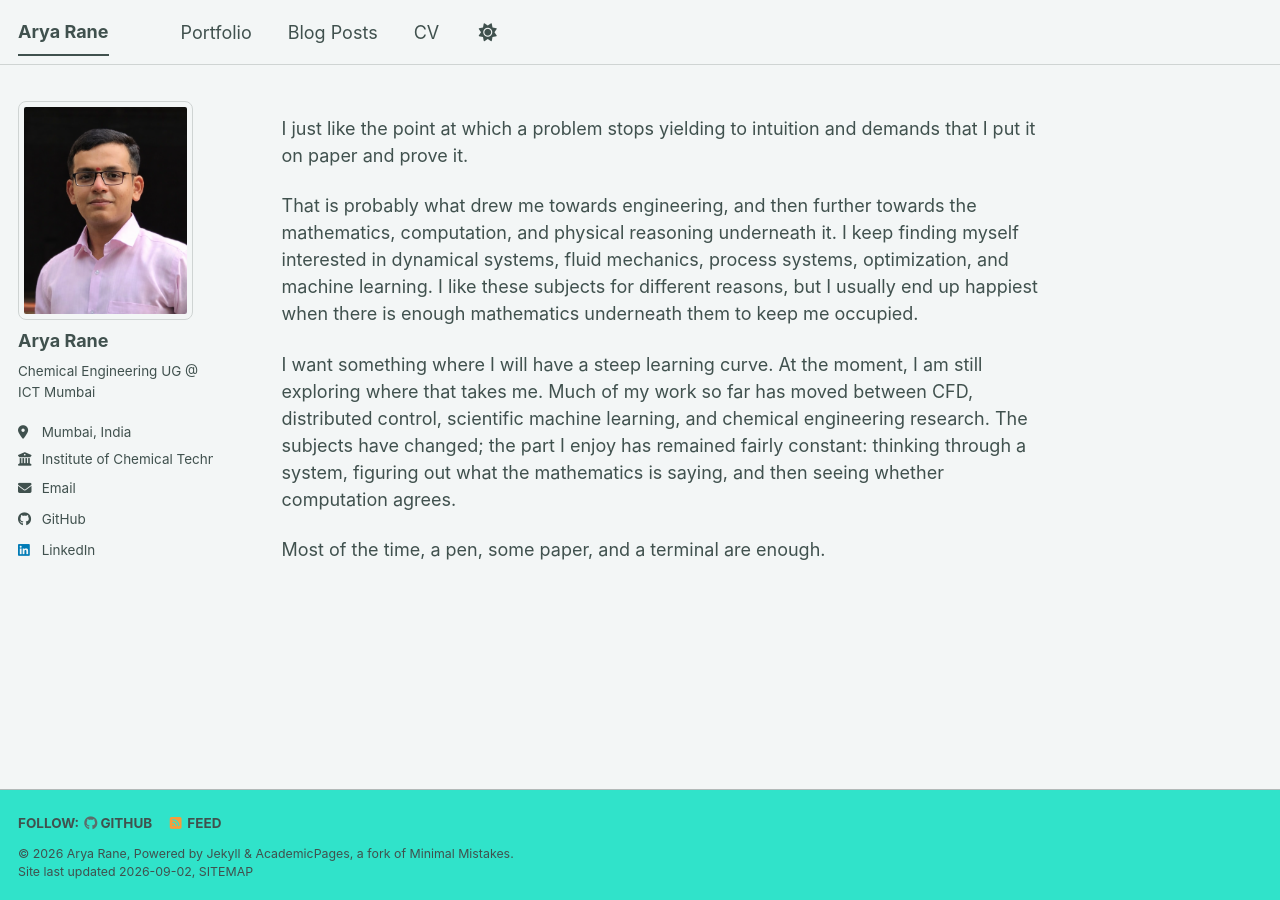
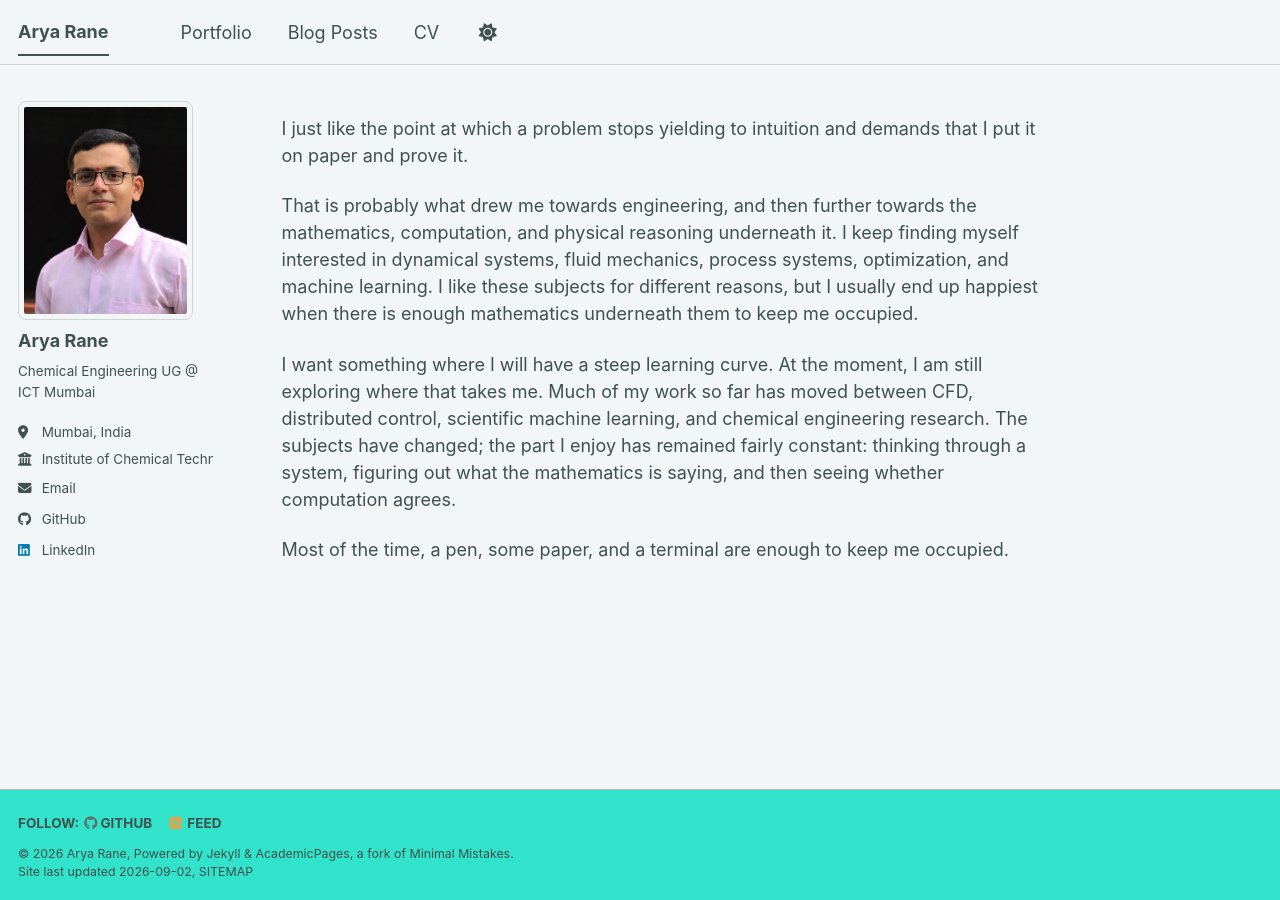
Before and after one commit to TheAnveshak/TheAnveshak.github.io, a Jekyll site: the page built from _pages/about.md, in a window 1280 px wide. Built offline with Jekyll 4.4.1, drawn with Linux system fonts in a browser that asks for light colours; a style sheet for code colours, icons or effects is not loaded.

Commit message:
Enhance clarity of sentence in about.md

```diff
--- a/_pages/about.md
+++ b/_pages/about.md
@@ -14,4 +14,4 @@ That is probably what drew me towards engineering, and then further towards the
 I want something where I will have a steep learning curve. At the moment, I am still exploring where that takes me.
 Much of my work so far has moved between CFD, distributed control, scientific machine learning, and chemical engineering research. The subjects have changed; the part I enjoy has remained fairly constant: thinking through a system, figuring out what the mathematics is saying, and then seeing whether computation agrees.
 
-Most of the time, a pen, some paper, and a terminal are enough.
+Most of the time, a pen, some paper, and a terminal are enough to keep me occupied.
```
